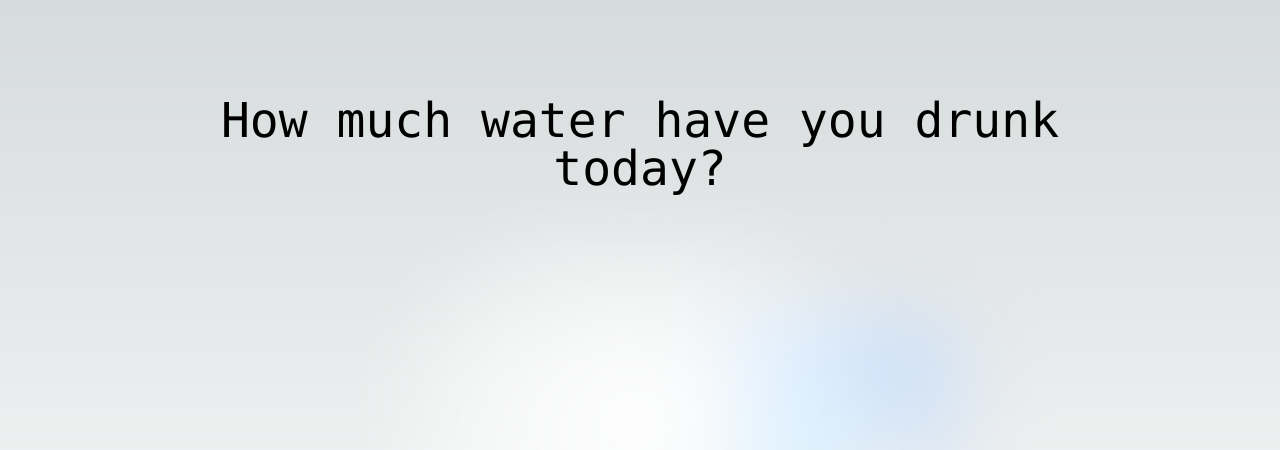
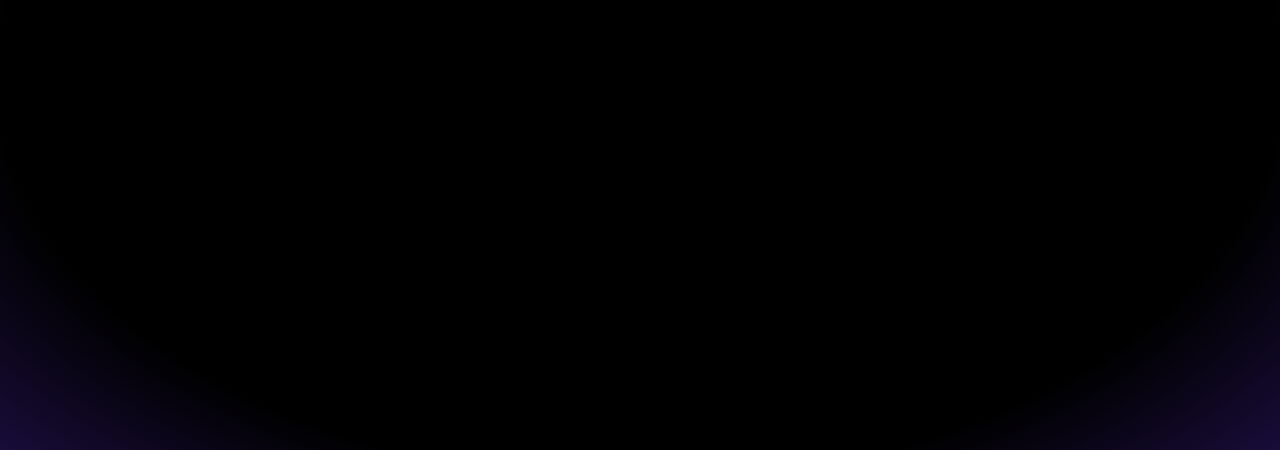
Before and after one commit to loty2019/water-dispenser-web, a Next.js app: page / in a window 1280 px wide. Shown: the top 450 px of the page. Built offline with nearby package versions, Linux system fonts and the light colour scheme; no server answers; the database is empty.

Commit message:
feat: implementing dark mode

```diff
--- a/package.json
+++ b/package.json
@@ -11,6 +11,7 @@
   "dependencies": {
     "firebase": "^10.7.1",
     "next": "14.0.4",
+    "next-themes": "^0.2.1",
     "react": "^18",
     "react-dom": "^18"
   },
@@ -19,6 +20,7 @@
     "eslint": "^8",
     "eslint-config-next": "14.0.4",
     "postcss": "^8",
+    "stylelint-config-recommended": "^14.0.0",
     "tailwindcss": "^3.3.0"
   }
 }
--- a/src/app/globals.css
+++ b/src/app/globals.css
@@ -25,3 +25,7 @@ body {
     )
     rgb(var(--background-start-rgb));
 }
+
+body * {
+    @apply transition-colors duration-200;
+}
--- a/src/app/lorenzo.js
+++ /dev/null
@@ -1,9 +0,0 @@
-import Image from 'next/image'
-
-export default function Lorenzo() {
-  return (
-    <main className="flex min-h-screen flex-col items-center justify-between p-24">
-      <h1>Lorenzo</h1>
-    </main>
-  )
-}
--- a/src/app/page.js
+++ b/src/app/page.js
@@ -11,8 +11,6 @@ import { database } from './firebaseConfig'
 export default function Home() {
   // Define the state variable 'users' and the function to update it 'setUsers'
   const [users, setUsers] = useState([]);
-
-  // Create a reference to the 'water_consumption' node in the database
 
   // Fetch the data from the database when the component mounts
   useEffect(() => {
@@ -55,8 +53,6 @@ export default function Home() {
         const match = key.match(dateRegex);
 
         // Check if there is a match and the extracted date is today
-        console.log(yesterdayDate)
-        console.log(match && match[1])
         if (match && match[1] === yesterdayDate) {
           // Iterate over the properties of the nested object
           for (let nestedKey in obj[key]) {
@@ -72,23 +68,23 @@ export default function Home() {
     return sum;
   }
 
-  console.log(users);
+  function switchTheme() {
+
+  }
+
 
   return (
-    <main className="flex min-h-screen flex-col items-center justify-between p-24">
-      <div className="max-w-5xl w-full items-center justify-between font-mono text-sm lg:flex">
-        <h1 className="flex text-center text-5xl">How much water have you drunk today?</h1>
-      </div>
-
-      <div className="relative flex place-items-center before:absolute before:h-[300px] before:w-[480px] before:-translate-x-1/2 before:rounded-full before:bg-gradient-radial before:from-white before:to-transparent before:blur-2xl before:content-[''] after:absolute after:-z-20 after:h-[180px] after:w-[240px] after:translate-x-1/3 after:bg-gradient-conic after:from-sky-200 after:via-blue-200 after:blur-2xl after:content-[''] before:dark:bg-gradient-to-br before:dark:from-transparent before:dark:to-blue-700 before:dark:opacity-10 after:dark:from-sky-900 after:dark:via-[#0141ff] after:dark:opacity-40 before:lg:h-[360px] z-[-1]">
-      </div>
+    <main className="flex min-h-screen flex-col items-center justify-evenly p-4 lg:p-24">
+      <div class="block dark:hidden absolute inset-0 -z-10 h-full w-full items-center px-5 py-24 [background:radial-gradient(125%_125%_at_50%_10%,#000_40%,#63e_100%)]"></div>
+      <button className=''>Switch Theme</button>
+      <h1 className="text-4xl font-mono">How much water have you drunk today?</h1>
 
       <div className="mb-32  text-center lg:max-w-5xl lg:w-full lg:mb-0 lg:text-left">
         <section className="h-16 flex justify-evenly">
           {users.map((user, index) => (
             <div className="entry mr-8" key={index}>
-              <h1 className="text-sm md:text-4xl capitalize">{user.id}</h1>
-              <p>Amount drank today: {sumTodayValues(user)} oz</p>
+              <h1 className="text-2xl md:text-4xl capitalize">{user.id}</h1>
+              <p className='text-sm'>drank: {sumTodayValues(user)} oz</p>
             </div>
           ))}
         </section>
```
Also changed, not shown: 2 other files (tests, documents, lock files or other folders).
